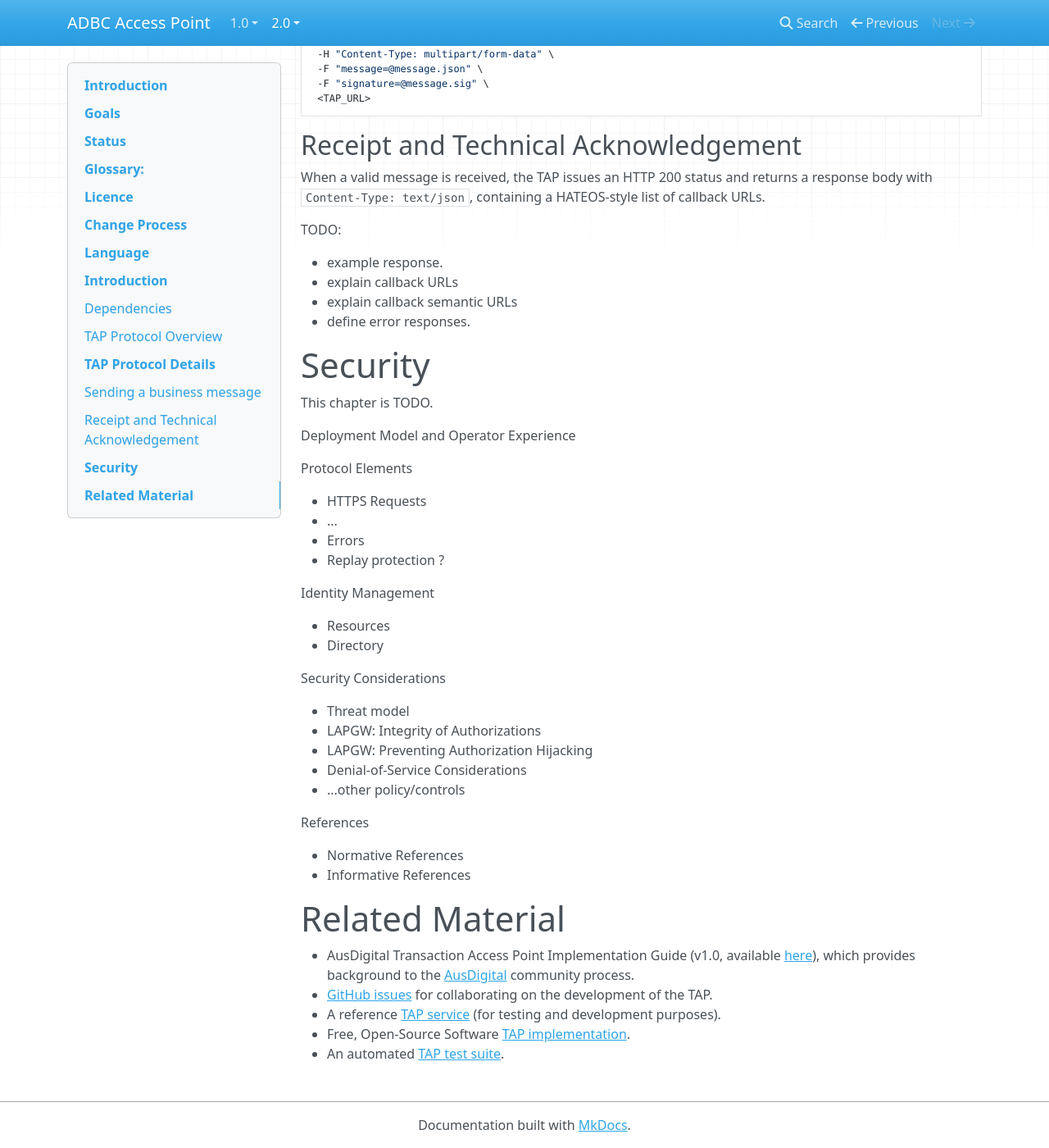
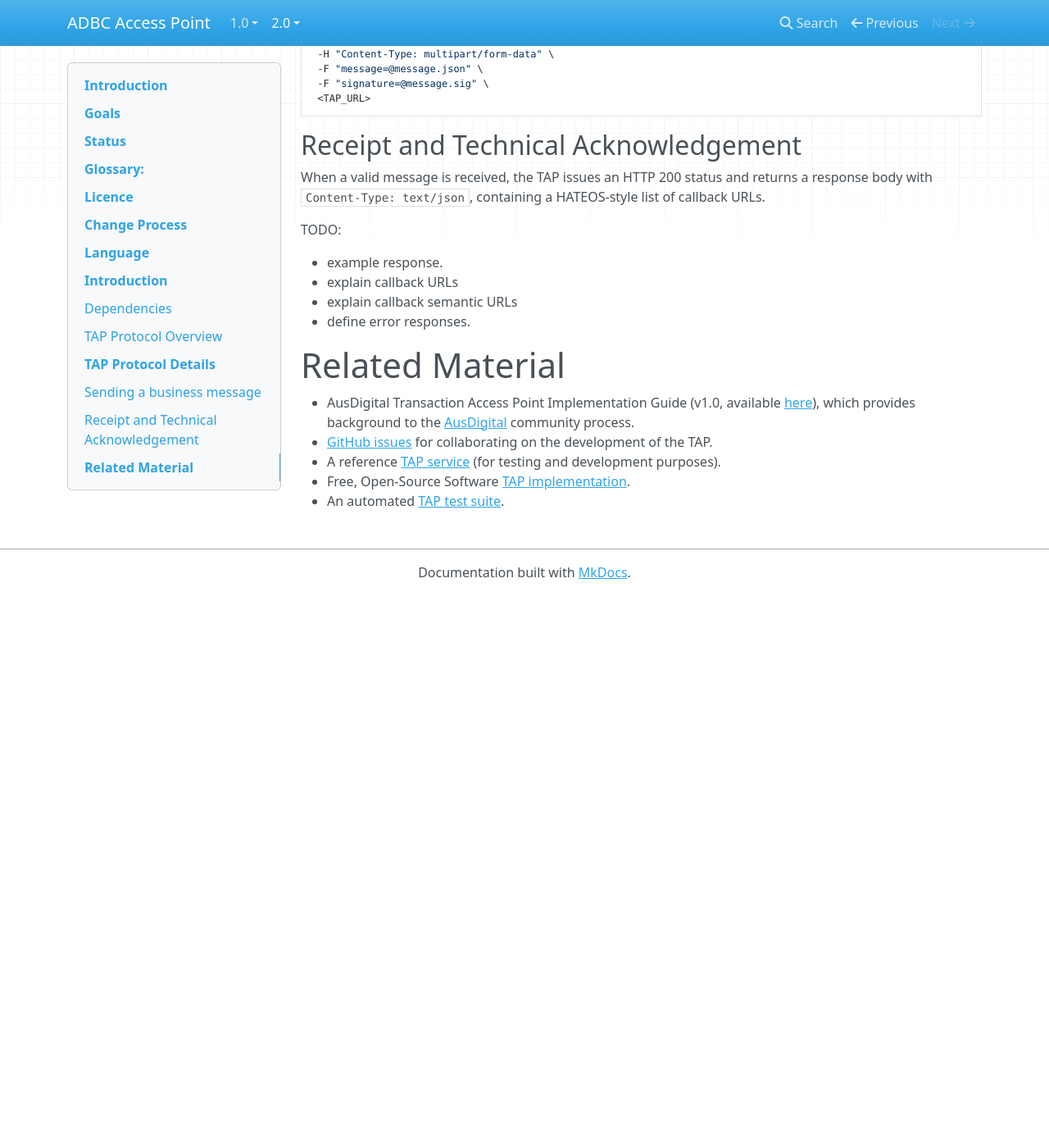
Before and after one commit to koriaf/ausdigital-tap, an MkDocs documentation site: the page built from docs/2.0/index.md, in a window 1280 px wide and 1400 px high, scrolled down 8310 px. Shown: the whole window at 82% size. Built offline with MkDocs 1.6.1, drawn with Linux system fonts in a browser that asks for light colours; nearby versions of some CDN libraries; after the commit the page ends 9036 px from its top, so only the background shows below that.

Commit message:
remove gumphf

```diff
--- a/docs/2.0/index.md
+++ b/docs/2.0/index.md
@@ -331,43 +331,6 @@ TODO:
  * define error responses.
 
 
-# Security
-
-This chapter is TODO.
-
-
-Deployment Model and Operator Experience
-
-
-Protocol Elements
-
- * HTTPS Requests
- * ...
- * Errors
- * Replay protection ?
-
-
-Identity Management
-
- * Resources
- * Directory
-
-
-Security Considerations
-
- * Threat model
- * LAPGW: Integrity of Authorizations
- * LAPGW: Preventing Authorization Hijacking
- * Denial-of-Service Considerations
- * ...other policy/controls
-
-
-References
-
- * Normative References
- * Informative References
-
-
 # Related Material
 
  * AusDigital Transaction Access Point Implementation Guide (v1.0, available [here](https://github.com/ausdigital/ausdigital-tap/blob/master/docs/1.0/Digital_Capability_Publisher_Implementation_Guide_v1.0.pdf)), which provides background to the [AusDigital](http://ausdigital.org) community process.
```
